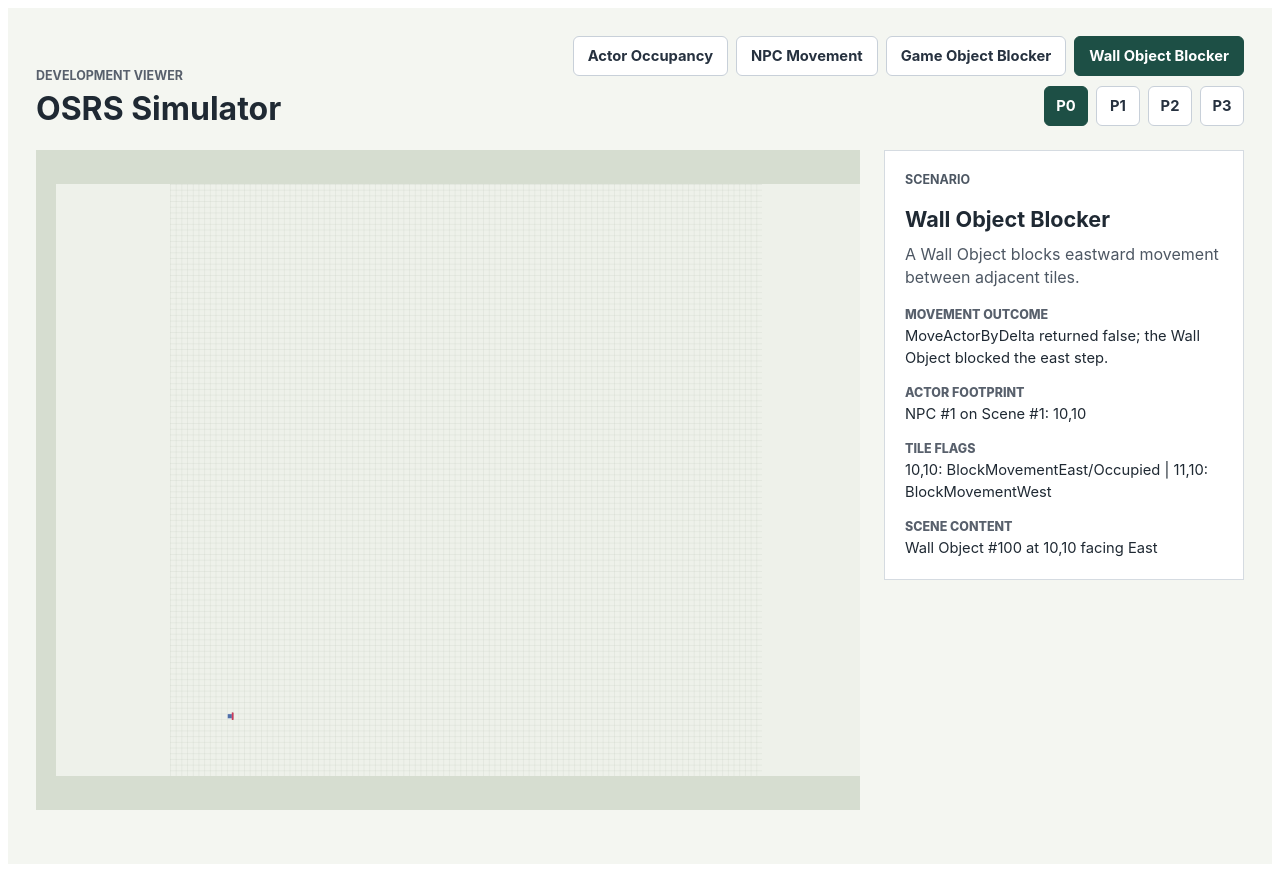
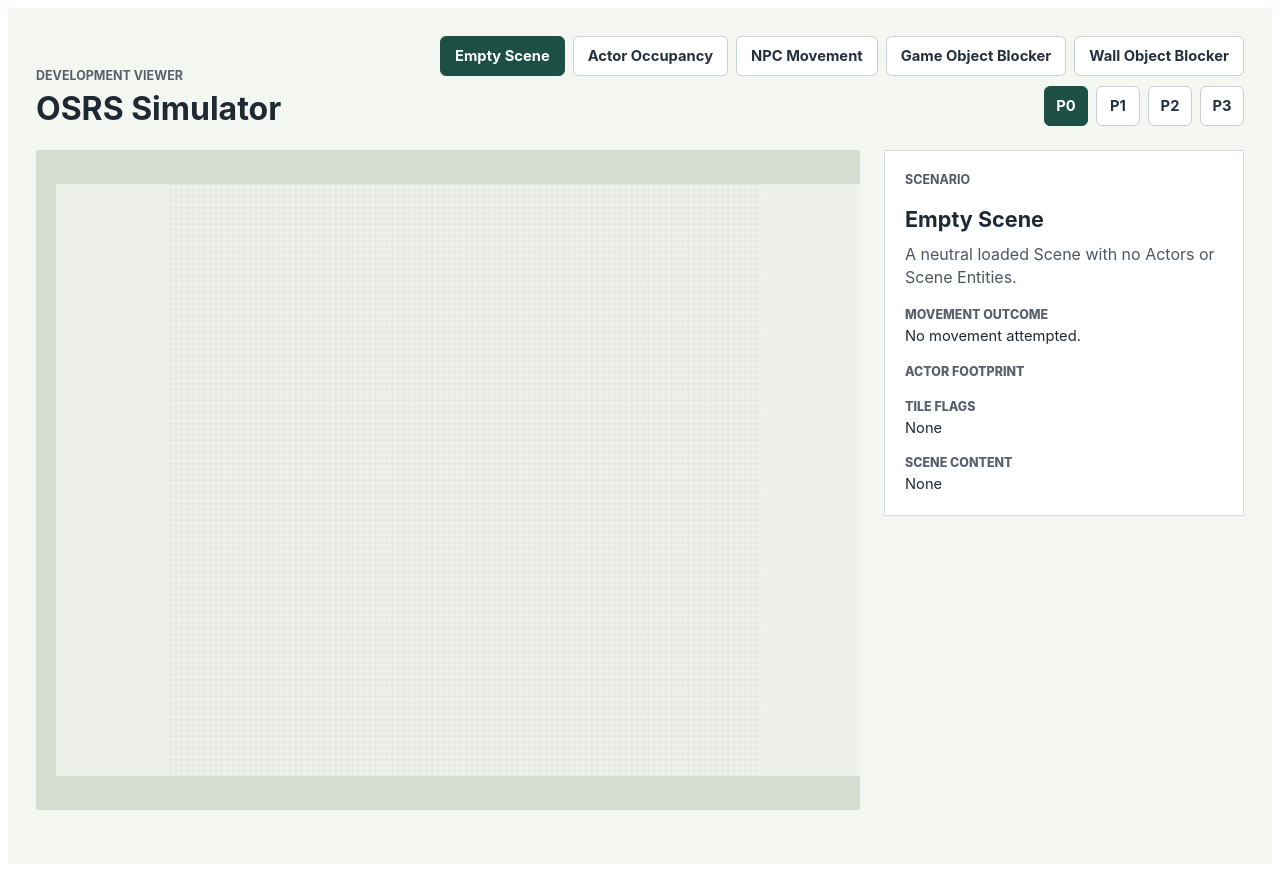
Before and after one commit to Totomosic/osrs-simulator, a Vue app in the folder web/: page / in a window 1280 px wide. Built offline with nearby package versions, Linux system fonts and the light colour scheme.

Commit message:
Render empty scene plane in web viewer

```diff
--- a/web/src/App.vue
+++ b/web/src/App.vue
@@ -2,6 +2,7 @@
 import { computed, ref } from "vue";
 import {
     buildRenderTiles,
+    getSceneScreenCoordinate,
     runScenario,
     scenarioOptions,
     type CardinalDirection,
@@ -27,7 +28,7 @@
 }
 
 const tileSize = 10;
-const selectedScenarioId = ref<ScenarioId>("wall-blocker");
+const selectedScenarioId = ref<ScenarioId>("empty-world");
 const selectedPlane = ref(0);
 const scenario = computed<ScenarioResult>(() => runScenario(selectedScenarioId.value));
 const viewBox = computed(
@@ -37,15 +38,23 @@
         }`,
 );
 const renderTiles = computed<SvgTile[]>(() =>
-    buildRenderTiles(scenario.value, selectedPlane.value).map((tile) => ({
-        ...tile,
-        screenX: tile.coordinate.x * tileSize,
-        screenY: (scenario.value.scene.height - tile.coordinate.y - 1) * tileSize,
-        hasObjectBlocker: tile.flags.includes("BlockMovementObject"),
-        hasFullBlocker:
-            tile.flags.includes("BlockMovementFull") ||
-            tile.flags.includes("BlockLineOfSightFull"),
-    })),
+    buildRenderTiles(scenario.value, selectedPlane.value).map((tile) => {
+        const screenCoordinate = getSceneScreenCoordinate(
+            tile.coordinate,
+            scenario.value.scene,
+            tileSize,
+        );
+
+        return {
+            ...tile,
+            screenX: screenCoordinate.x,
+            screenY: screenCoordinate.y,
+            hasObjectBlocker: tile.flags.includes("BlockMovementObject"),
+            hasFullBlocker:
+                tile.flags.includes("BlockMovementFull") ||
+                tile.flags.includes("BlockLineOfSightFull"),
+        };
+    }),
 );
 const objectTiles = computed(() =>
     renderTiles.value.filter((tile) => tile.hasObjectBlocker || tile.hasFullBlocker),
--- a/web/src/scenarios.ts
+++ b/web/src/scenarios.ts
@@ -1,4 +1,5 @@
 export type ScenarioId =
+    | "empty-world"
     | "actor-occupancy"
     | "npc-movement"
     | "game-object-blocker"
@@ -173,6 +174,7 @@
 ];
 
 export const scenarioOptions: Array<{ id: ScenarioId; title: string }> = [
+    { id: "empty-world", title: "Empty Scene" },
     { id: "actor-occupancy", title: "Actor Occupancy" },
     { id: "npc-movement", title: "NPC Movement" },
     { id: "game-object-blocker", title: "Game Object Blocker" },
@@ -181,6 +183,8 @@
 
 export function runScenario(id: ScenarioId): ScenarioResult {
     switch (id) {
+        case "empty-world":
+            return runEmptyWorldScenario();
         case "actor-occupancy":
             return runActorOccupancyScenario();
         case "game-object-blocker":
@@ -220,6 +224,29 @@
             };
         })
         .sort((a, b) => a.coordinate.y - b.coordinate.y || a.coordinate.x - b.coordinate.x);
+}
+
+export function getSceneScreenCoordinate(
+    coordinate: SceneCoordinate,
+    scene: Pick<SceneSnapshot, "height">,
+    tileSize: number,
+): { x: number; y: number } {
+    return {
+        x: coordinate.x * tileSize,
+        y: (scene.height - coordinate.y - 1) * tileSize,
+    };
+}
+
+function runEmptyWorldScenario(): ScenarioResult {
+    const world = createWorld();
+
+    return buildResult(world, {
+        id: "empty-world",
+        title: "Empty Scene",
+        description: "A neutral loaded Scene with no Actors or Scene Entities.",
+        movementOutcome: "No movement attempted.",
+        focus: { minX: 0, maxX: 103, minY: 0, maxY: 103 },
+    });
 }
 
 function runActorOccupancyScenario(): ScenarioResult {
@@ -506,14 +533,22 @@
     }
 
     public getScene(): SceneSnapshot {
+        const tiles: TileSnapshot[] = [];
+
+        for (let plane = 0; plane < 4; plane += 1) {
+            for (let y = 0; y < 104; y += 1) {
+                for (let x = 0; x < 104; x += 1) {
+                    tiles.push(toTileSnapshot(this.getTile({ x, y, plane })));
+                }
+            }
+        }
+
         return {
             sceneId: this.m_DefaultSceneId,
             width: 104,
             height: 104,
             planeCount: 4,
-            tiles: [...this.m_Tiles.entries()]
-                .map(([, tile]) => toTileSnapshot(tile))
-                .sort((a, b) => a.coordinate.y - b.coordinate.y || a.coordinate.x - b.coordinate.x),
+            tiles,
         };
     }
 
```
Also changed, not shown: 1 other file (tests, documents, lock files or other folders).
